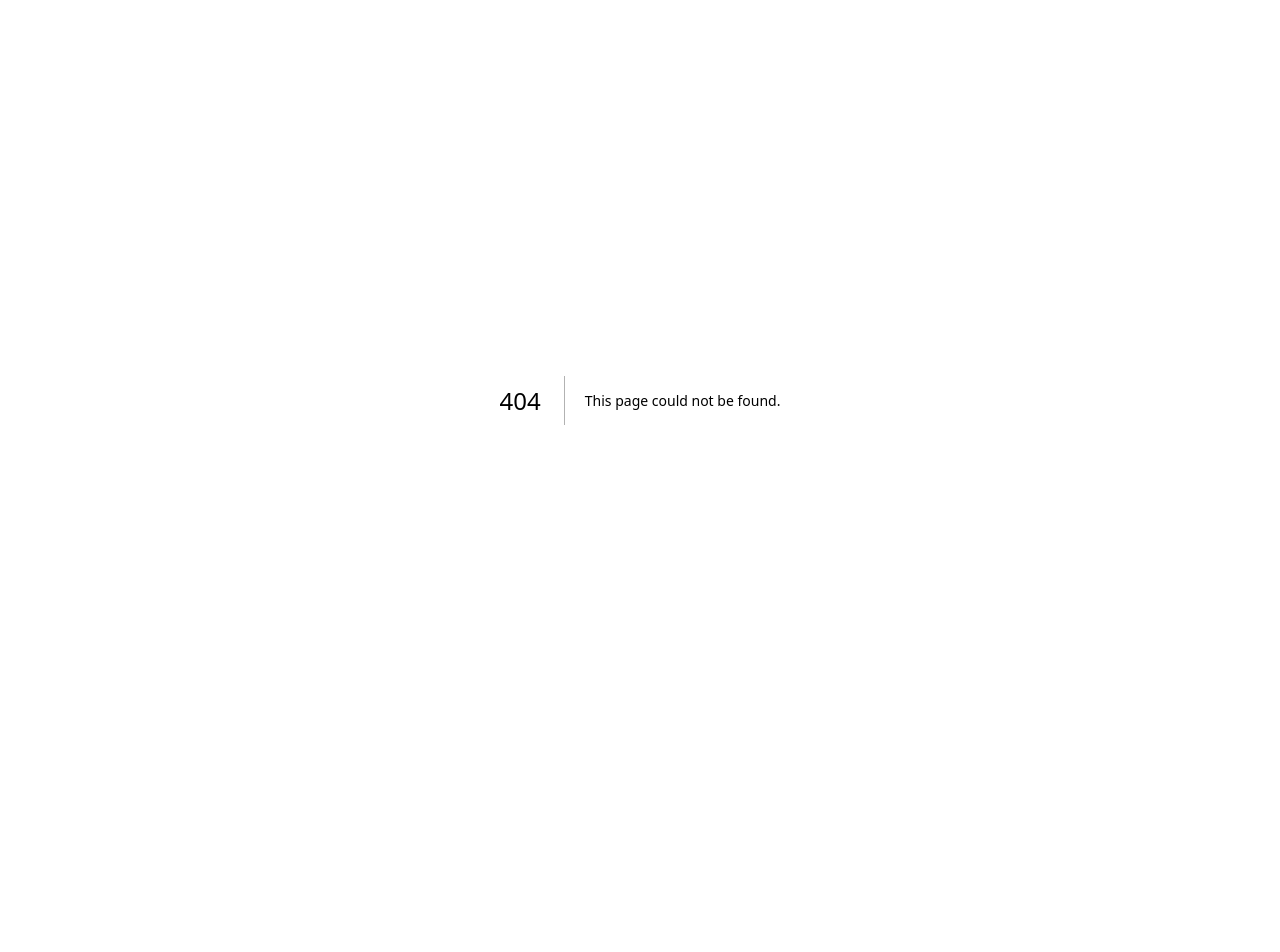
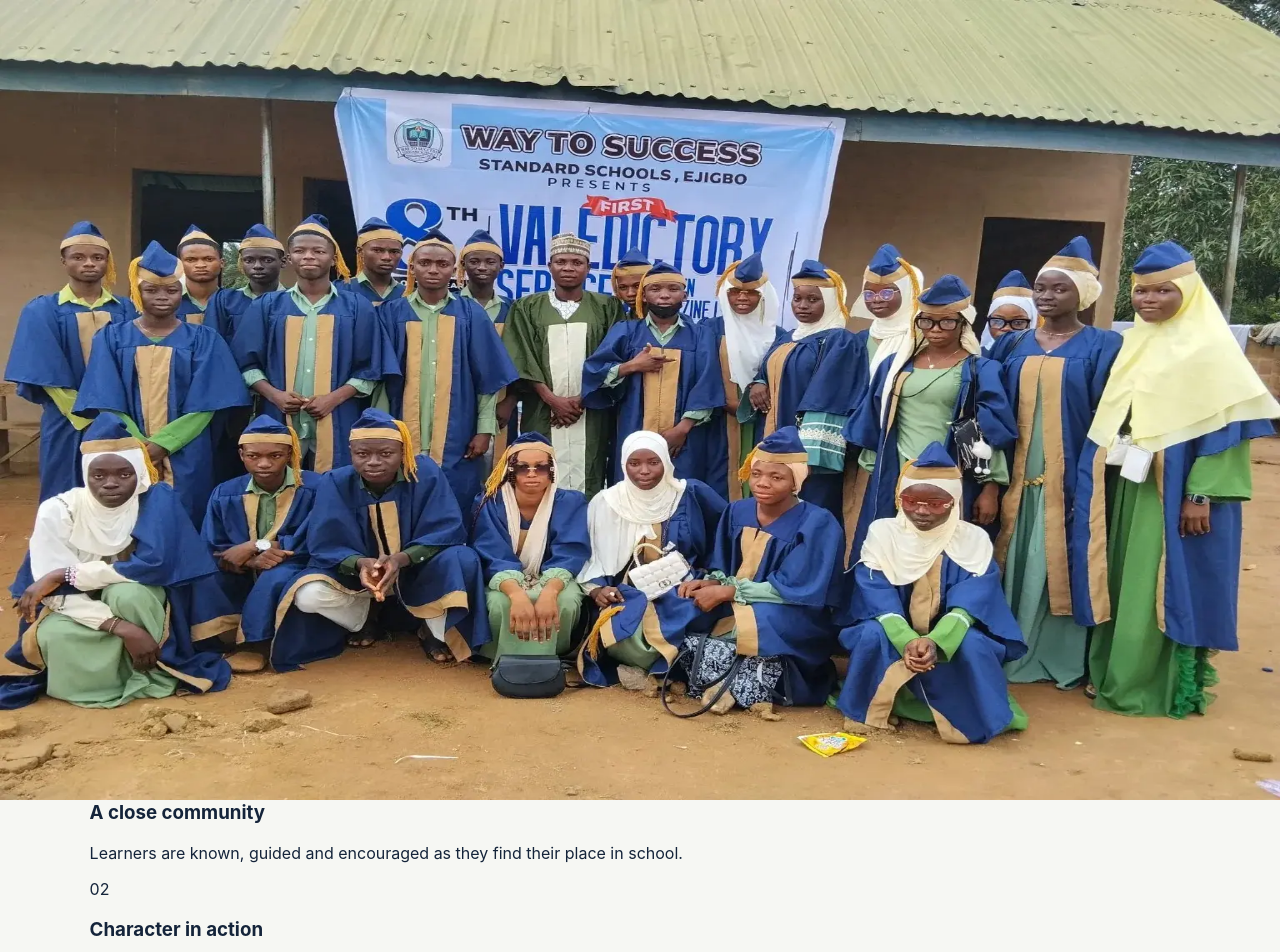
Before and after one commit to alabykhan-lang/WTS-School-Platform, a Next.js app: page /school-life in a window 1280 px wide. Before the commit this address had no page. Shown: the top 952 px of the page. Before the commit the page ends 800 px from the top, so only its background shows below. Built offline with nearby package versions, Linux system fonts and the light colour scheme.

Commit message:
Add dedicated public school pages

```diff
--- /dev/null
+++ b/app/school-life/page.tsx
@@ -0,0 +1,28 @@
+import type { Metadata } from "next";
+import Image from "next/image";
+import Link from "next/link";
+import { PageBanner } from "../_components/PageBanner";
+
+export const metadata: Metadata = { title: "School Life" };
+
+const lifePoints = [
+  ["A close community", "Learners are known, guided and encouraged as they find their place in school."],
+  ["Character in action", "Respect, responsibility and discipline are practised through the everyday life of the school."],
+  ["Moments that matter", "We recognise academic effort, personal growth, shared experiences and important milestones."],
+];
+
+export default function SchoolLifePage() {
+  return (
+    <main id="main-content">
+      <PageBanner eyebrow="SCHOOL LIFE" title="More than lessons. A place to belong." summary="School life at WTS is where learning, character, friendship and memorable experiences come together." image="/images/students.webp" alt="Way to Success Standard Schools students together in their school uniforms" position="center 32%" />
+
+      <section className="section lifeIntro"><div><p className="eyebrow">STUDENT LIFE</p><h2>Growing in confidence together.</h2></div><div className="bodyCopy"><p>A meaningful school experience is not made up of classroom work alone. It is also built in the friendships learners make, the responsibilities they learn to carry and the shared moments that mark each year.</p><p>At WTS, we work to create a community in which every learner can participate, develop confidence and take pride in being part of the school.</p></div></section>
+
+      <section className="lifeFeatureBand"><div className="lifeFeatureCopy"><p className="eyebrow light">THE WTS EXPERIENCE</p><h2>Character and learning, side by side.</h2><p>Our standard of discipline is rooted in care and purpose. Learners are encouraged to respect one another, take responsibility for their work and grow into thoughtful young people.</p></div><div className="lifeFeaturePhoto"><Image src="/images/early.webp" alt="Early Years pupils and teachers at Way to Success Standard Schools" fill sizes="(max-width: 850px) 100vw, 50vw" /></div></section>
+
+      <section className="section lifePointsSection"><div className="lifePoints">{lifePoints.map(([title, text], index) => <article key={title}><span>0{index + 1}</span><h3>{title}</h3><p>{text}</p></article>)}</div></section>
+
+      <section className="achievementBand"><div className="achievementPhoto"><Image src="/images/graduation.webp" alt="Way to Success Standard Schools graduating class at their valedictory celebration" fill sizes="(max-width: 850px) 100vw, 52vw" /></div><div><p className="eyebrow">ACHIEVEMENTS &amp; MILESTONES</p><h2>Celebrating how far our learners have come.</h2><p>The school community takes time to recognise progress. Graduation is one important expression of the journey from first lessons to greater possibilities ahead.</p><Link className="textLink" href="/gallery">View the school gallery →</Link></div></section>
+    </main>
+  );
+}
```
